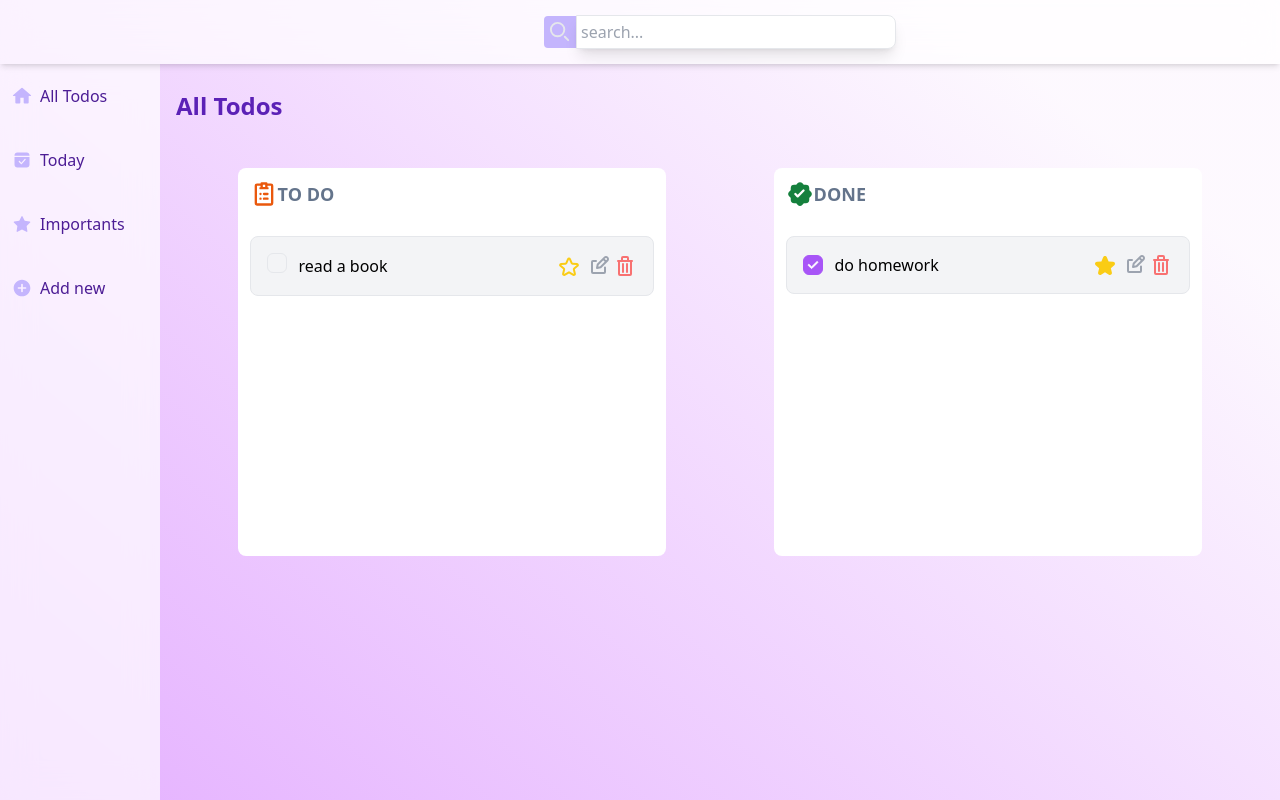
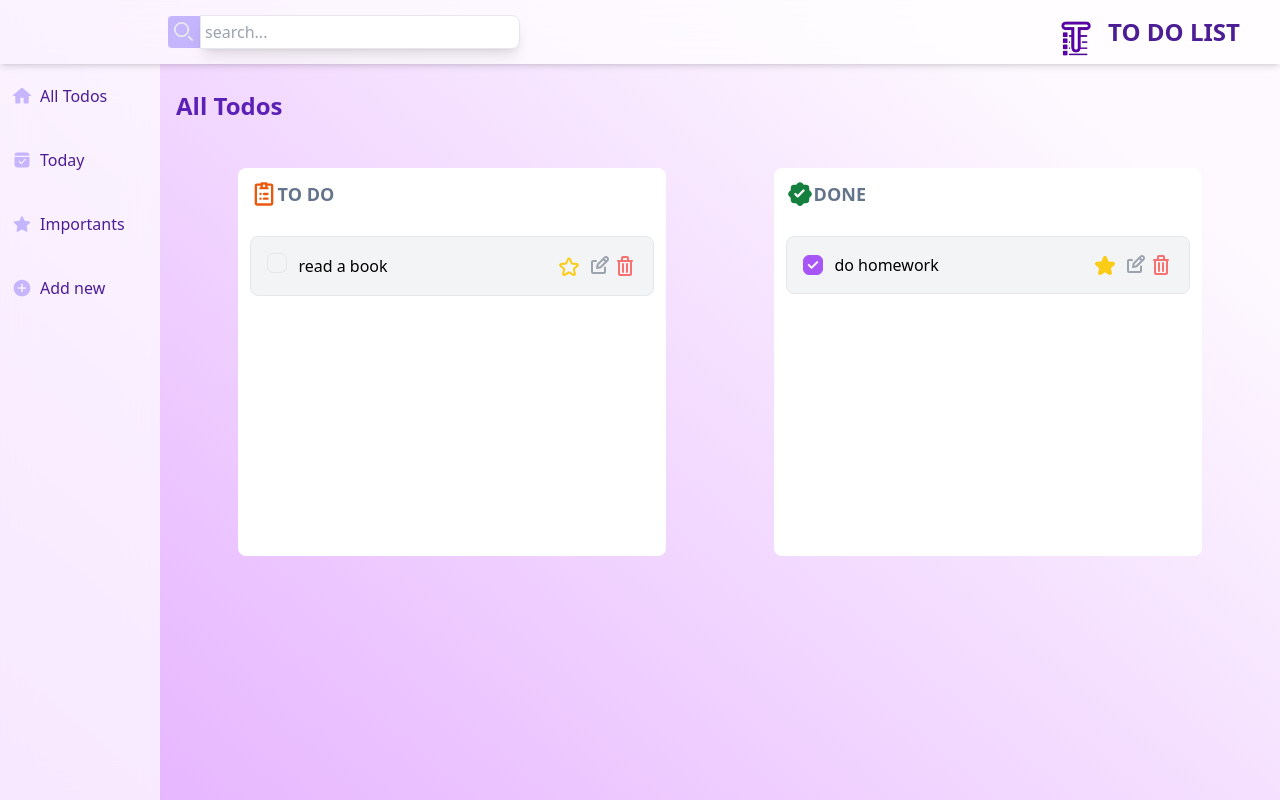
Before and after one commit to ZaraMohammadi/Todo-List-App, a React (Vite) app: page / in a window 1280 px wide. Built offline with nearby package versions, Linux system fonts and the light colour scheme.

Commit message:
logo edited

```diff
--- a/index.html
+++ b/index.html
@@ -3,7 +3,7 @@
   <head>
     <meta charset="UTF-8" />
     <meta name="viewport" content="width=device-width, initial-scale=1.0" />
-    <link rel="shortcut icon" href="src\assets\logo\logo.png" type="image/x-icon">
+    <link rel="shortcut icon" href="/src/assets/logo/logo.png" type="image/x-icon">
     <title>Todo List</title>
   </head>
   <body>
--- a/src/components/Navbar.jsx
+++ b/src/components/Navbar.jsx
@@ -1,4 +1,4 @@
-
+import logo from '../assets/logo/logo.png'
 const Navbar = ({ handleShowModal, handleSearchItem,handleIsOpenSidebar,isOpenSidebar }) => {
   const onChange = (e) => {
     handleSearchItem(e.target.value);
@@ -29,7 +29,7 @@ const Navbar = ({ handleShowModal, handleSearchItem,handleIsOpenSidebar,isOpenSi
           />
           </div>
 
-
+          <div className="flex items-center md:me-10 md:text-2xl text-lg text-violet-900 font-bold "><img className="w-16 " src={logo} alt="" /> <span>TO DO LIST</span></div>
 
         </div>
 
```
